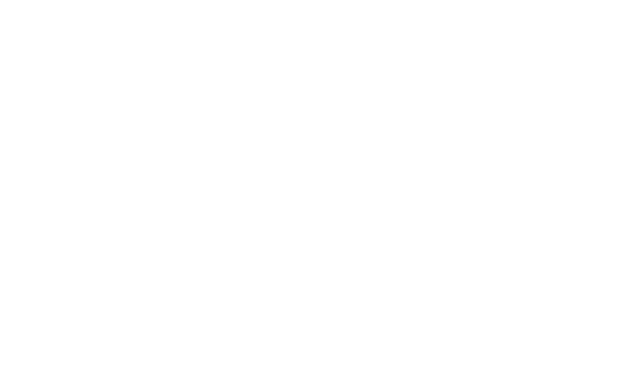
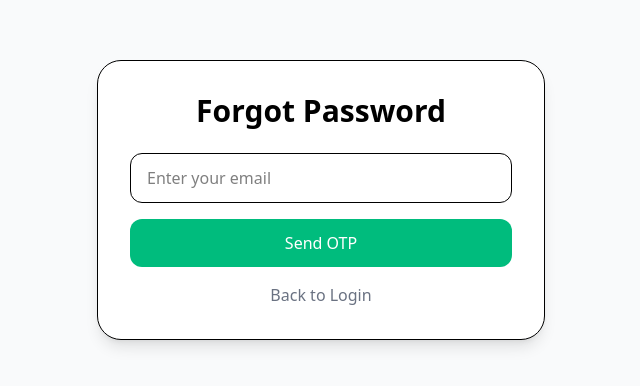
Before and after one commit to Laxman2546/Gorides, a React (Vite) app in the folder frontend/: page /forgot-password in a window 1280 px wide. Before the commit this address had no page. Shown: the part 200-586 px from the top of the page, without its empty margins (319-959 px from the left). Built offline with nearby package versions, Linux system fonts and the light colour scheme.

Commit message:
forget password implemented

```diff
--- a/frontend/src/App.jsx
+++ b/frontend/src/App.jsx
@@ -4,6 +4,8 @@
 import Register from "./pages/Register";
 import GoRidesLanding from "./pages/GoRidesLanding";
 import Dashboard from "./pages/Dashboard";
+import ForgotPassword from "./pages/ForgotPassword";
+
 
 // Admin
 import AdminLogin from "./admin/AdminLogin";
@@ -38,6 +40,8 @@
       <Route path="/" element={<GoRidesLanding />} />
       <Route path="/login" element={<Login />} />
       <Route path="/register" element={<Register />} />
+      <Route path="/forgot-password" element={<ForgotPassword />} />
+
 
       {/* User Protected (PATH UNCHANGED) */}
       <Route
--- /dev/null
+++ b/frontend/src/pages/ForgotPassword.jsx
@@ -0,0 +1,175 @@
+import React, { useState } from "react";
+import axios from "axios";
+import { ToastContainer, toast } from "react-toastify";
+import { useNavigate } from "react-router-dom";
+
+const ForgotPassword = () => {
+  const [step, setStep] = useState(1);
+  const [loading, setLoading] = useState(false);
+  const [form, setForm] = useState({
+    email: "",
+    otp: "",
+    newPassword: "",
+    confirmPassword: "",
+  });
+
+  const navigate = useNavigate();
+
+  const handleChange = (e) => {
+    setForm({ ...form, [e.target.name]: e.target.value });
+  };
+
+  // ✅ Send OTP
+  const sendOtp = async () => {
+    if (!form.email) return toast.error("Enter email");
+
+    try {
+      setLoading(true);
+      await axios.post(`${import.meta.env.VITE_BACKEND_URL}/auth/api/send-otp`, {
+        email: form.email,
+      });
+
+      toast.success("OTP sent to your email");
+      setStep(2);
+    } catch (err) {
+      toast.error(err.response?.data?.detail || "Failed to send OTP");
+    } finally {
+      setLoading(false);
+    }
+  };
+
+  // ✅ Verify OTP
+  const verifyOtp = async () => {
+    if (!form.otp) return toast.error("Enter OTP");
+
+    try {
+      setLoading(true);
+      await axios.post(`${import.meta.env.VITE_BACKEND_URL}/auth/api/verify-otp`, {
+        email: form.email,
+        otp: form.otp,
+      });
+
+      toast.success("OTP verified");
+      setStep(3);
+    } catch (err) {
+      toast.error(err.response?.data?.detail || "Invalid OTP");
+    } finally {
+      setLoading(false);
+    }
+  };
+
+  // ✅ Reset Password
+  const changePassword = async () => {
+    if (form.newPassword !== form.confirmPassword) {
+      return toast.error("Passwords do not match");
+    }
+
+    try {
+      setLoading(true);
+      await axios.post(
+        `${import.meta.env.VITE_BACKEND_URL}/auth/api/reset-password`,
+        {
+          email: form.email,
+          password: form.newPassword,
+        },
+      );
+
+      toast.success("Password changed successfully");
+
+      setTimeout(() => navigate("/login"), 1500);
+    } catch (err) {
+      toast.error(err.response?.data?.detail || "Failed to reset password");
+    } finally {
+      setLoading(false);
+    }
+  };
+
+  return (
+    <div className="min-h-screen bg-gray-50 flex items-center justify-center px-4">
+      <ToastContainer />
+
+      <div className="bg-white w-full max-w-md rounded-3xl p-8 shadow-lg border">
+        <h2 className="text-3xl font-bold text-center mb-6">
+          Forgot Password
+        </h2>
+
+        {step === 1 && (
+          <>
+            <input
+              type="email"
+              name="email"
+              placeholder="Enter your email"
+              value={form.email}
+              onChange={handleChange}
+              className="w-full px-4 py-3 border rounded-xl mb-4"
+            />
+            <button
+              onClick={sendOtp}
+              disabled={loading}
+              className="w-full bg-emerald-500 text-white py-3 rounded-xl"
+            >
+              {loading ? "Sending..." : "Send OTP"}
+            </button>
+          </>
+        )}
+
+        {step === 2 && (
+          <>
+            <input
+              type="text"
+              name="otp"
+              placeholder="Enter OTP"
+              value={form.otp}
+              onChange={handleChange}
+              className="w-full px-4 py-3 border rounded-xl mb-4"
+            />
+            <button
+              onClick={verifyOtp}
+              disabled={loading}
+              className="w-full bg-emerald-500 text-white py-3 rounded-xl"
+            >
+              {loading ? "Verifying..." : "Verify OTP"}
+            </button>
+          </>
+        )}
+
+        {step === 3 && (
+          <>
+            <input
+              type="password"
+              name="newPassword"
+              placeholder="New Password"
+              value={form.newPassword}
+              onChange={handleChange}
+              className="w-full px-4 py-3 border rounded-xl mb-3"
+            />
+            <input
+              type="password"
+              name="confirmPassword"
+              placeholder="Confirm Password"
+              value={form.confirmPassword}
+              onChange={handleChange}
+              className="w-full px-4 py-3 border rounded-xl mb-4"
+            />
+            <button
+              onClick={changePassword}
+              disabled={loading}
+              className="w-full bg-emerald-500 text-white py-3 rounded-xl"
+            >
+              {loading ? "Updating..." : "Change Password"}
+            </button>
+          </>
+        )}
+
+        <button
+          onClick={() => navigate("/login")}
+          className="mt-4 w-full text-gray-500"
+        >
+          Back to Login
+        </button>
+      </div>
+    </div>
+  );
+};
+
+export default ForgotPassword;
--- a/frontend/src/pages/Login.jsx
+++ b/frontend/src/pages/Login.jsx
@@ -8,6 +8,7 @@
   const [formData, setFormData] = useState({
     emailid: "",
     password: "",
+
   });
   const [showPassword, setShowPassword] = useState(false);
   const [loading, setLoading] = useState(false);
@@ -23,10 +24,11 @@
   };
 
   const handleForgetPassword = () => {
-    toast.error("Forget password currently not working.", {
-      position: "top-center",
-      autoClose: 2500,
-    });
+    // toast.error("Forget password currently not working.", {
+    //   position: "top-center",
+    //   autoClose: 2500,
+    // });
+    navigate("/forgot-password")
   };
 
   const handleLogin = async (e) => {
@@ -79,6 +81,8 @@
   const NavtoHome = () => {
     navigate("/");
   };
+
+
 
   return (
     <div className="min-h-screen bg-gray-50">
```
